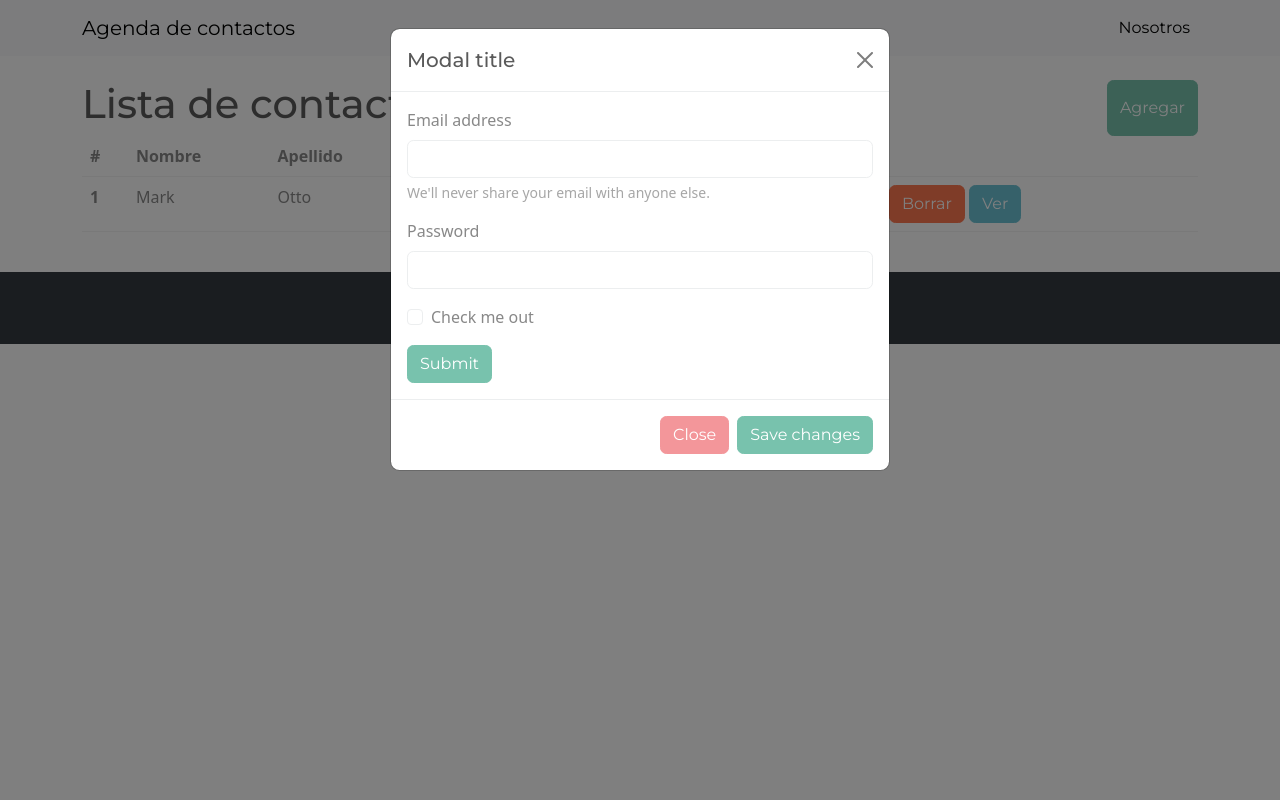
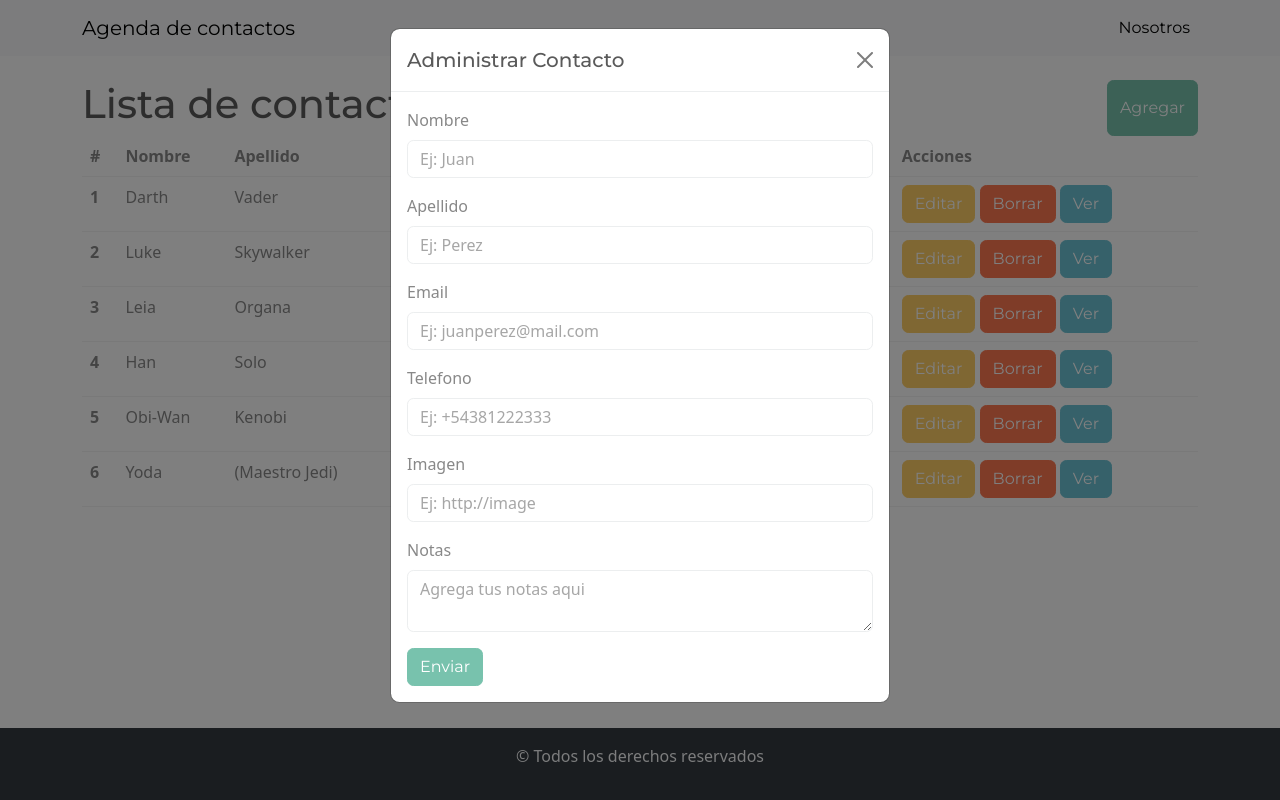
Before and after one commit to TucuNacho/agendaContactos, a plain HTML site: page index.html in a window 1280 px wide. Both pictures are taken after a click on the button "Agregar". Drawn offline with nearby package versions, Linux system fonts and the light colour scheme.

Commit message:
agregue el resto del maquetado necesario para el proyecto

```diff
--- a/css/style.css
+++ b/css/style.css
@@ -0,0 +1,9 @@
+body {
+  display: flex;
+  flex-direction: column;
+  min-height: 100vh;
+}
+
+main {
+  flex-grow: 1;
+}
--- a/index.html
+++ b/index.html
@@ -3,7 +3,7 @@
   <head>
     <meta charset="UTF-8" />
     <meta name="viewport" content="width=device-width, initial-scale=1.0" />
-    <link rel="stylesheet" href="./css/bootstrap.min.css">
+    <link rel="stylesheet" href="./css/bootstrap.min.css" />
     <link rel="stylesheet" href="./css/style.css" />
     <title>Agenda de contactos</title>
   </head>
@@ -53,12 +53,78 @@
             </tr>
           </thead>
           <tbody>
+            <!-- Darth Vader -->
             <tr>
               <th scope="row">1</th>
-              <td>Mark</td>
-              <td>Otto</td>
-              <td>3849393</td>
-              <td>Mark@mdo.com</td>
+              <td>Darth</td>
+              <td>Vader</td>
+              <td>+1-66-666-666</td>
+              <td>lord.vader@imperio.gal</td>
+              <td>
+                <button class="btn btn-warning">Editar</button>
+                <button class="btn btn-danger">Borrar</button>
+                <button class="btn btn-info">Ver</button>
+              </td>
+            </tr>
+            <!-- Luke Skywalker -->
+            <tr>
+              <th scope="row">2</th>
+              <td>Luke</td>
+              <td>Skywalker</td>
+              <td>+1-77-777-777</td>
+              <td>luke.skywalker@alianza.rebelde</td>
+              <td>
+                <button class="btn btn-warning">Editar</button>
+                <button class="btn btn-danger">Borrar</button>
+                <button class="btn btn-info">Ver</button>
+              </td>
+            </tr>
+            <!-- Leia Organa -->
+            <tr>
+              <th scope="row">3</th>
+              <td>Leia</td>
+              <td>Organa</td>
+              <td>+1-55-555-555</td>
+              <td>princesa.leia@alianza.rebelde</td>
+              <td>
+                <button class="btn btn-warning">Editar</button>
+                <button class="btn btn-danger">Borrar</button>
+                <button class="btn btn-info">Ver</button>
+              </td>
+            </tr>
+            <!-- Han Solo -->
+            <tr>
+              <th scope="row">4</th>
+              <td>Han</td>
+              <td>Solo</td>
+              <td>+1-44-444-444</td>
+              <td>han.solo@halconmilenario.com</td>
+              <td>
+                <button class="btn btn-warning">Editar</button>
+                <button class="btn btn-danger">Borrar</button>
+                <button class="btn btn-info">Ver</button>
+              </td>
+            </tr>
+            <!-- Obi-Wan Kenobi -->
+            <tr>
+              <th scope="row">5</th>
+              <td>Obi-Wan</td>
+              <td>Kenobi</td>
+              <td>+1-33-333-333</td>
+              <td>obiwan@jedi.order</td>
+              <td>
+                <button class="btn btn-warning">Editar</button>
+                <button class="btn btn-danger">Borrar</button>
+                <button class="btn btn-info">Ver</button>
+              </td>
+            </tr>
+            <!-- Yoda -->
+            <tr>
+              <th scope="row">6</th>
+              <td>Yoda</td>
+              <td>(Maestro Jedi)</td>
+              <td>+1-99-999-999</td>
+              <td>yoda@jedi.order</td>
               <td>
                 <button class="btn btn-warning">Editar</button>
                 <button class="btn btn-danger">Borrar</button>
@@ -81,7 +147,7 @@
         <div class="modal-content">
           <div class="modal-header">
             <h1 class="modal-title fs-5" id="modalContactoLabel">
-              Modal title
+              Administrar Contacto
             </h1>
             <button
               type="button"
@@ -93,52 +159,68 @@
           <div class="modal-body">
             <form>
               <div class="mb-3">
-                <label for="exampleInputEmail1" class="form-label"
-                  >Email address</label
-                >
+                <label for="nombre" class="form-label">Nombre</label>
+                <input
+                  type="text"
+                  class="form-control"
+                  id="nombre"
+                  aria-describedby="Ingresar nombre"
+                  minlength="2"
+                  maxlength="50"
+                  placeholder="Ej: Juan"
+                />
+              </div>
+              <div class="mb-3">
+                <label for="apellido" class="form-label">Apellido</label>
+                <input
+                  type="text"
+                  class="form-control"
+                  id="apellido"
+                  minlength="2"
+                  maxlength="50"
+                  placeholder="Ej: Perez"
+                />
+              </div>
+              <div class="mb-3">
+                <label for="email" class="form-label">Email</label>
                 <input
                   type="email"
                   class="form-control"
-                  id="exampleInputEmail1"
-                  aria-describedby="emailHelp"
+                  id="email"
+                  placeholder="Ej: juanperez@mail.com"
                 />
-                <div id="emailHelp" class="form-text">
-                  We'll never share your email with anyone else.
-                </div>
               </div>
               <div class="mb-3">
-                <label for="exampleInputPassword1" class="form-label"
-                  >Password</label
-                >
+                <label for="telefono" class="form-label">Telefono</label>
                 <input
-                  type="password"
+                  type="tel"
                   class="form-control"
-                  id="exampleInputPassword1"
+                  id="telefono"
+                  placeholder="Ej: +54381222333"
                 />
               </div>
-              <div class="mb-3 form-check">
+              <div class="mb-3">
+                <label for="imagen" class="form-label">Imagen</label>
                 <input
-                  type="checkbox"
-                  class="form-check-input"
-                  id="exampleCheck1"
+                  type="text"
+                  class="form-control"
+                  id="imagen"
+                  placeholder="Ej: http://image"
                 />
-                <label class="form-check-label" for="exampleCheck1"
-                  >Check me out</label
-                >
               </div>
-              <button type="submit" class="btn btn-primary">Submit</button>
+              <div class="mb-3">
+                <label for="notas" class="form-label">Notas</label>
+                <textarea
+                  class="form-control"
+                  id="notas"
+                  placeholder="Agrega tus notas aqui"
+                  maxlength="250"
+                ></textarea>
+              </div>
+              <button type="submit" class="btn btn-primary">Enviar</button>
             </form>
           </div>
-          <div class="modal-footer">
-            <button
-              type="button"
-              class="btn btn-secondary"
-              data-bs-dismiss="modal"
-            >
-              Close
-            </button>
-            <button type="button" class="btn btn-primary">Save changes</button>
-          </div>
+
         </div>
       </div>
     </div>
```
Also changed, not shown: pages/detalleContacto.html (+76 -0 lines).
